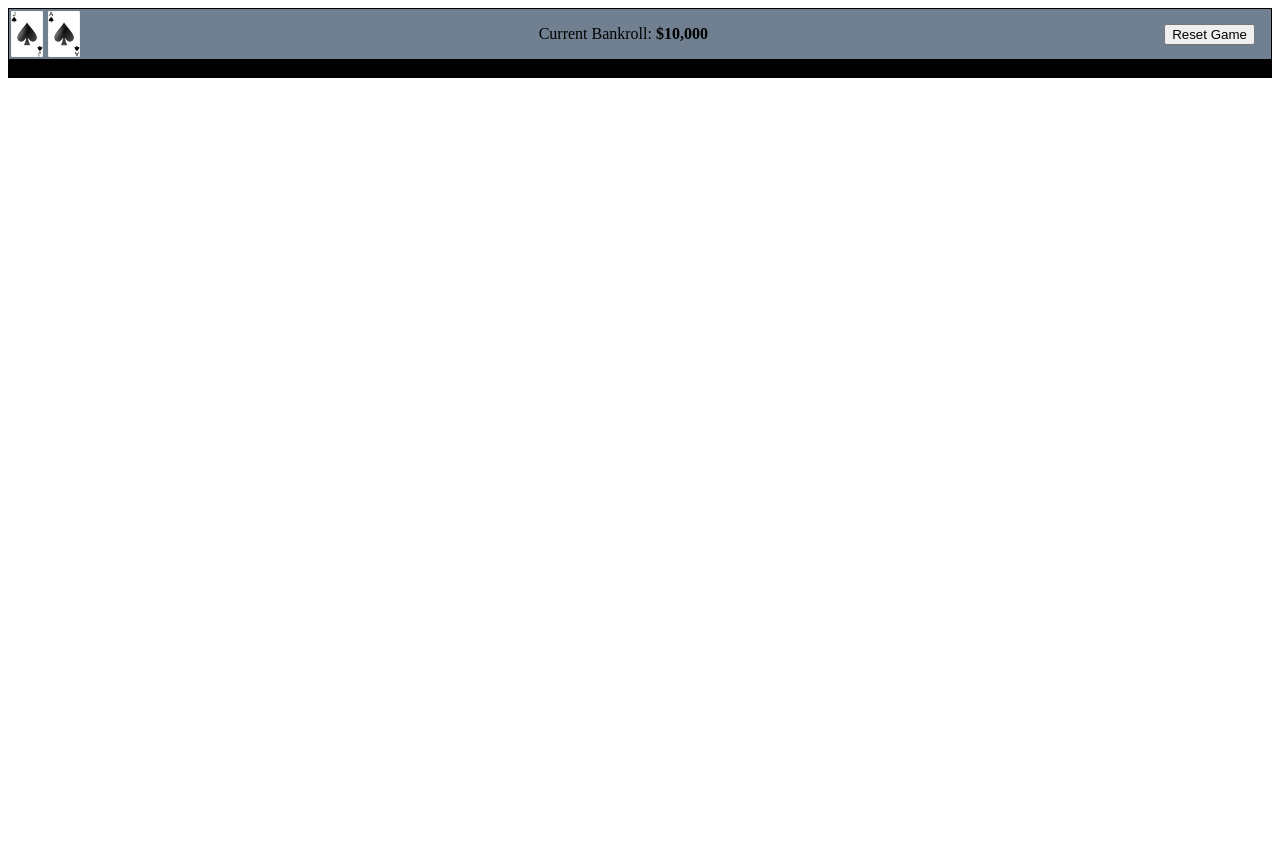
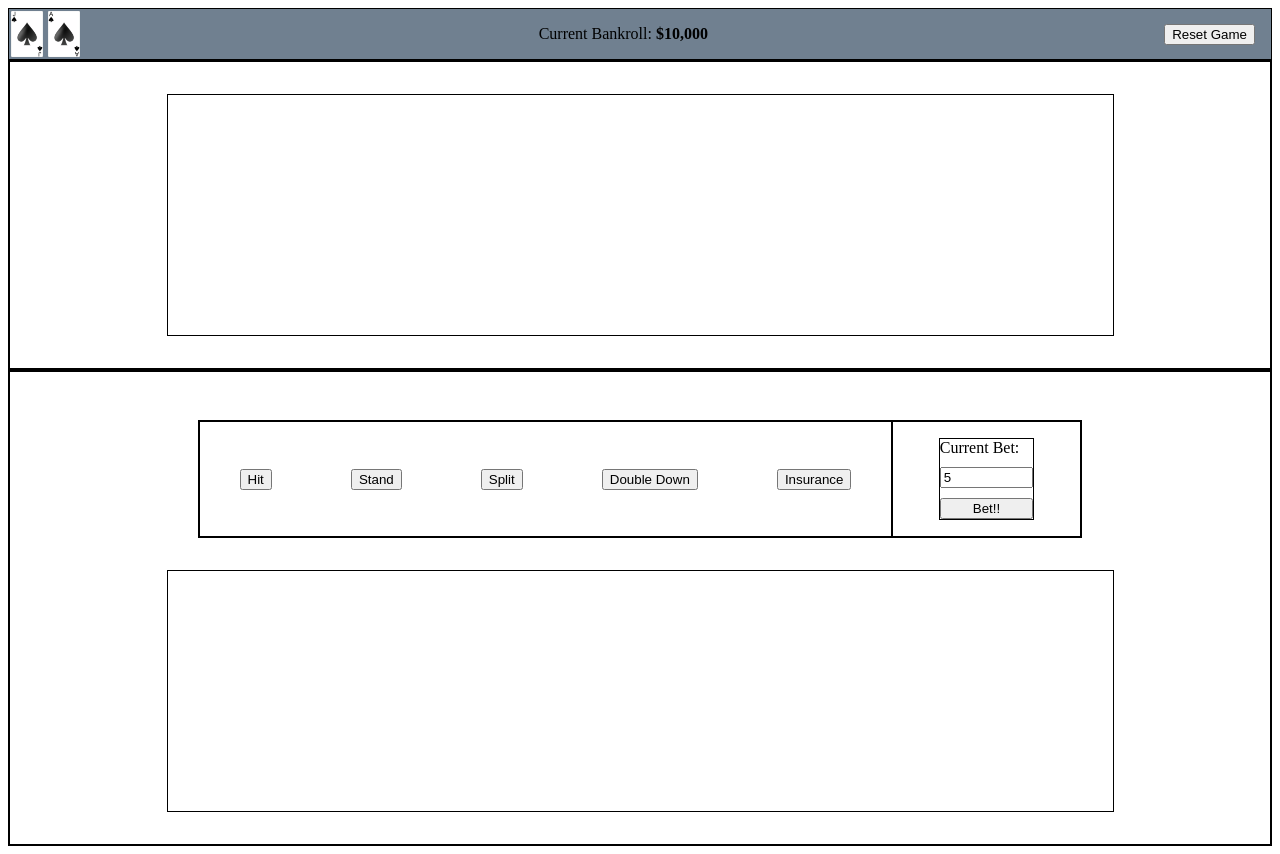
Before and after one commit to jeffinnes/BlackJack, a plain HTML site: page index.html in a window 1280 px wide. Before the commit the page ends 800 px from the top, so only its background shows below. Drawn offline with Linux system fonts and the light colour scheme.

Commit message:
Start CSS spacing/layout.

```diff
--- a/css/main.css
+++ b/css/main.css
@@ -44,3 +44,36 @@ header button.reset {
 .playerSide {
     height: 50%;
 }
+
+.cardZone {
+    height: 15rem;
+    width: 75%;
+    margin: 2rem auto;
+}
+
+.userControls {
+    display: flex;
+    justify-content: flex-end;
+    margin: 3rem auto 0 auto;
+    width: 70%;
+}
+
+.playerButtons {
+    width: 100%;
+    display: flex;
+    align-items: center;
+    justify-content: space-around;
+}
+
+.betbox {
+    width: 33%;
+}
+
+.betControl {
+    width: 50%;
+    height: 5rem;
+    display: flex;
+    flex-direction: column;
+    justify-content: space-between;
+    margin: 1rem auto;
+}
--- a/index.html
+++ b/index.html
@@ -21,26 +21,42 @@
     <!-- Play area -->
     <div class="gameArea">
         <div class="dealerSide">
+
             <div class="cardZone">
 
             </div>
+
             <div class="handStatus">
                 <!--Displays Bust or Win notifications. Maybe prompt for split or double down here too...-->
             </div>
         </div>
 
         <div class="playerSide">
+
             <div class="userControls">
+
                 <div class="playerButtons">
+                    <button id="hit">Hit</button>
+                    <button id="stand">Stand</button>
+                    <button id="split">Split</button>
+                    <button id="double">Double Down</button>
+                    <button id="insure">Insurance</button>
+                </div>
 
-                </div>
-                <div class="betControl">
-
+                <div class="betBox">
+                    <!--ToDo at some point the input should not allow a number larger than the bankroll value to be added. I would imagine there is some JS magic to update a 'max' value-->
+                    <div class="betControl">
+                        <label for="betValue" id="betValueLabel">Current Bet:</label>
+                        <input id="betValue" type="number" value="5" min="5">
+                        <button id="bet">Bet!!</button>
+                    </div>
                 </div>
             </div>
+
             <div class="cardZone">
 
             </div>
+
         </div>
     </div>
 
```
